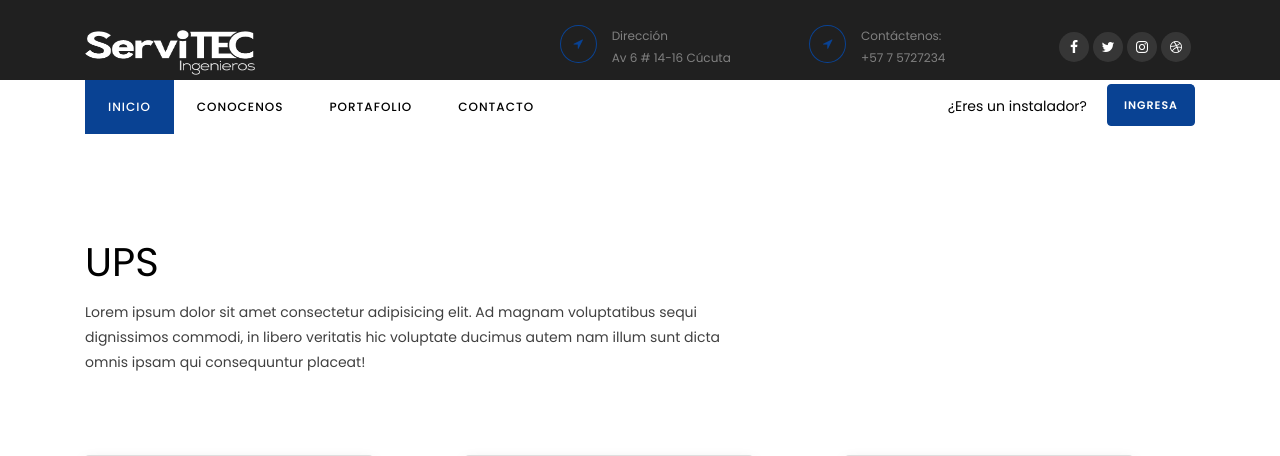
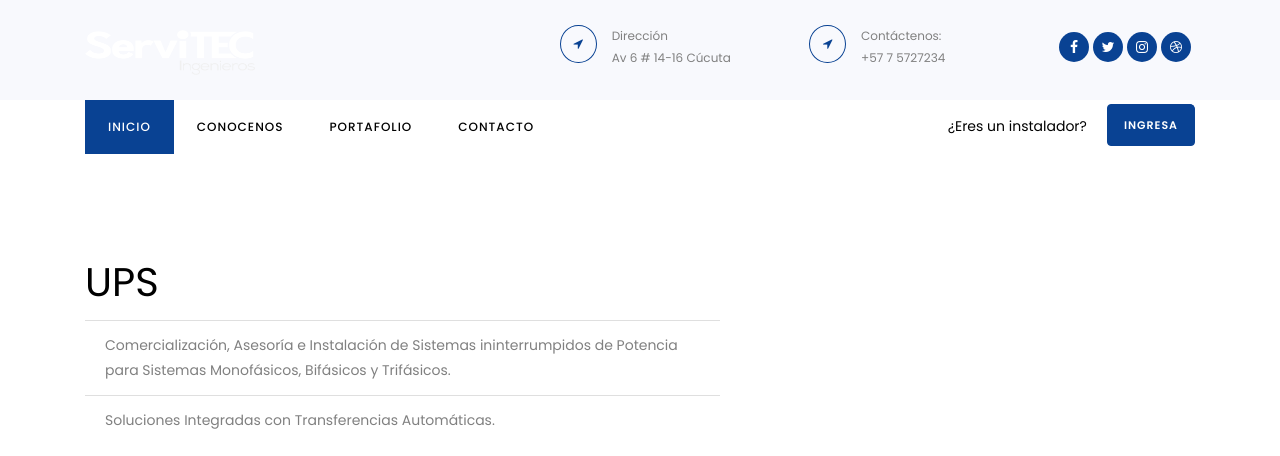
Before and after one commit to amondrave54/servitec-landing, a PHP site: page /html/ups.html in a window 1280 px wide. Shown: the top 456 px of the page. Run offline with PHP 8.4, Linux system fonts and the light colour scheme; some libraries are stand-ins or nearby versions.

Commit message:
Cambios semi finales

```diff
--- a/css/main.css
+++ b/css/main.css
@@ -54,7 +54,7 @@
 }
 
 .tam {
-	height: 80px !important;
+	height: 100px !important;
 }
 
 .logot {
@@ -81,3 +81,6 @@
 .arr{
 	color: black !important;
 }
+.tam{
+	background-color: #f8f9fd!important;
+}
--- a/html/ups.html
+++ b/html/ups.html
@@ -116,11 +116,10 @@
 			<div class="row pb-5 mb-3 d-flex">
 				<div class="col-md-7 heading-section heading-section-white text-left ftco-animate">
 					<h1 class="titulo-1">UPS</h1>
-					<p class="parrafo">
-						Lorem ipsum dolor sit amet consectetur adipisicing elit. Ad magnam
-						voluptatibus sequi dignissimos commodi, in libero veritatis hic voluptate
-						ducimus autem nam illum sunt dicta omnis ipsam qui consequuntur placeat!
-					</p>
+					<ul class="list-group list-group-flush">
+  						<li class="list-group-item">Comercialización, Asesoría e Instalación de Sistemas 							ininterrumpidos de Potencia para Sistemas Monofásicos, Bifásicos y Trifásicos.</li>
+ 					        <li class="list-group-item">Soluciones Integradas con Transferencias Automáticas.</li>
+					</ul>
 				</div>
 			</div>
 			<div class="row pb-5 mb-3 d-flex justify-content-around">
--- a/scss/style.scss
+++ b/scss/style.scss
@@ -264,14 +264,14 @@ h5,
 			height: 30px;
 			border-radius: 50%;
 			margin-right: 4px;
-			background: rgba(255, 255, 255, 0.1);
+			background: $primary;
 			span {
-				color: white;
+				color: $white;
 			}
 			&:hover {
-				background: $primary;
+				background: white;
 				span {
-					color: $white;
+					color: $primary;
 				}
 			}
 		}
@@ -779,7 +779,7 @@ h5,
 .img-video {
 	background-position: top center !important;
 	@include media-breakpoint-down(sm) {
-		height: 400px;
+		height: 1000px;
 	}
 }
 .icon-video {
```
Also changed, not shown: index.php (+16 -14 lines), css/style.css, images/banners/nuevo2.jpg (added), images/calidad.png (added), images/imagotipo_transparente.png (added), 1 other file.
